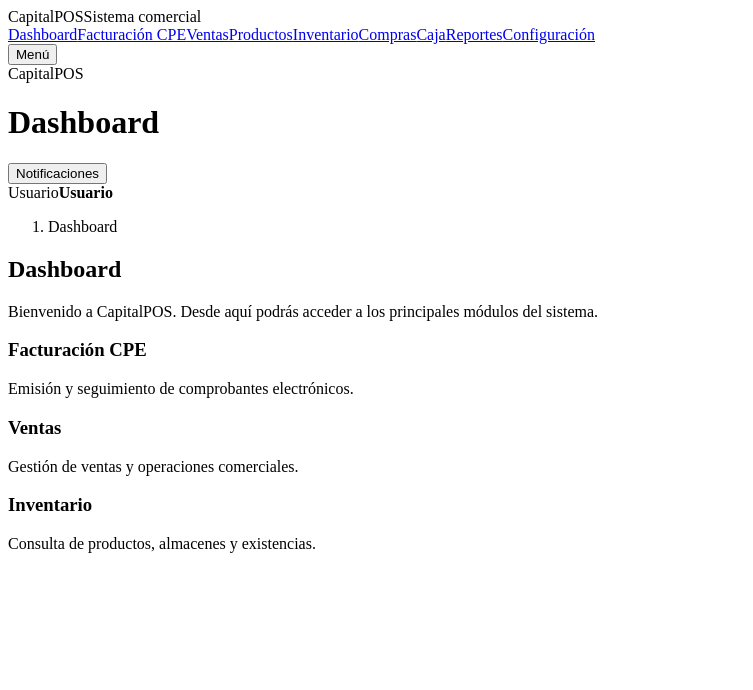
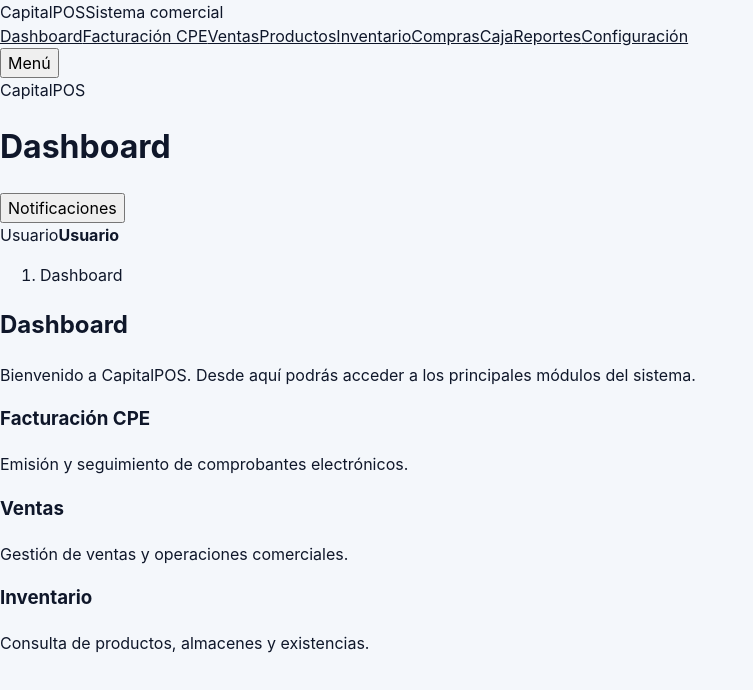
Before and after one commit to yhort/capitalpos-web, an Angular app: page /app/dashboard in a window 1280 px wide. Shown: the top 690 px of the page, without its empty margins (0-753 px from the left). Built offline with nearby package versions, Linux system fonts and the light colour scheme.

Commit message:
Configurar estilos globales y tokens de diseño

```diff
--- a/src/styles.scss
+++ b/src/styles.scss
@@ -1 +1,43 @@
-/* You can add global styles to this file, and also import other style files */
+@use './styles/tokens';
+
+*,
+*::before,
+*::after {
+    box-sizing: border-box;
+}
+
+html,
+body {
+    min-height: 100%;
+    margin: 0;
+}
+
+body {
+    background: var(--color-background);
+    color: var(--color-text-primary);
+    font-family:
+        Inter,
+        -apple-system,
+        BlinkMacSystemFont,
+        'Segoe UI',
+        sans-serif;
+    font-size: 16px;
+    line-height: 1.5;
+    -webkit-font-smoothing: antialiased;
+}
+
+button,
+input,
+select,
+textarea {
+    font: inherit;
+}
+
+button,
+a {
+    -webkit-tap-highlight-color: transparent;
+}
+
+a {
+    color: inherit;
+}
--- /dev/null
+++ b/src/styles/_tokens.scss
@@ -0,0 +1,50 @@
+:root {
+    // Colores principales
+    --color-primary: #2563eb;
+    --color-primary-hover: #1d4ed8;
+    --color-primary-soft: #eff6ff;
+
+    // Layout
+    --color-sidebar: #0f172a;
+    --color-sidebar-hover: #1e293b;
+    --color-sidebar-text: #cbd5e1;
+    --color-sidebar-text-active: #ffffff;
+    --color-topbar: #ffffff;
+    --color-background: #f4f7fb;
+    --color-surface: #ffffff;
+
+    // Texto
+    --color-text-primary: #0f172a;
+    --color-text-secondary: #64748b;
+    --color-border: #e2e8f0;
+
+    // Estados
+    --color-success: #16a34a;
+    --color-warning: #d97706;
+    --color-danger: #dc2626;
+    --color-info: #0284c7;
+
+    // Dimensiones principales
+    --sidebar-width: 260px;
+    --sidebar-collapsed-width: 80px;
+    --topbar-height: 72px;
+
+    // Espaciado
+    --spacing-xs: 0.25rem;
+    --spacing-sm: 0.5rem;
+    --spacing-md: 1rem;
+    --spacing-lg: 1.5rem;
+    --spacing-xl: 2rem;
+
+    // Bordes y sombras
+    --radius-sm: 0.375rem;
+    --radius-md: 0.625rem;
+    --radius-lg: 0.875rem;
+
+    --shadow-sm: 0 1px 2px rgb(15 23 42 / 6%);
+    --shadow-md: 0 8px 24px rgb(15 23 42 / 8%);
+
+    // Transiciones
+    --transition-fast: 150ms ease;
+    --transition-normal: 250ms ease;
+}
```
